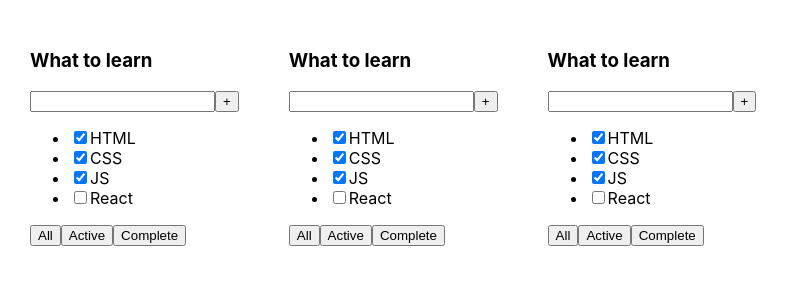
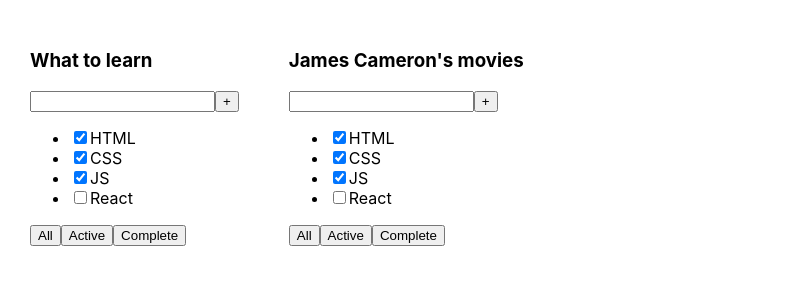
Before and after one commit to IJTINK7/Week, a React (Create React App) app in the folder Monday/todolist-ts/: page / in a window 1280 px wide. Shown: the top 300 px of the page, without its empty margins (0-789 px from the left). Built offline with nearby package versions, Linux system fonts and the light colour scheme.

Commit message:
Adding headers of components via props

```diff
--- a/Monday/todolist-ts/src/App.tsx
+++ b/Monday/todolist-ts/src/App.tsx
@@ -5,9 +5,8 @@
 function App() {
   return (
     <div className="App">
-      <ToDoList/>
-      <ToDoList/>
-      <ToDoList/>
+      <ToDoList title="What to learn"/>
+      <ToDoList title="James Cameron's movies"/>
     </div>
   );
 }
--- a/Monday/todolist-ts/src/ToDoList.tsx
+++ b/Monday/todolist-ts/src/ToDoList.tsx
@@ -1,8 +1,12 @@
 import React from "react";
-export const ToDoList = () => {
+
+type PropsType={
+	title: string;
+}
+export const ToDoList = (props: PropsType) => {
 	return (
 		<div>
-			<h3>What to learn</h3>
+			<h3>{props.title}</h3>
 			<div>
 				<input />
 				<button>+</button>
```
